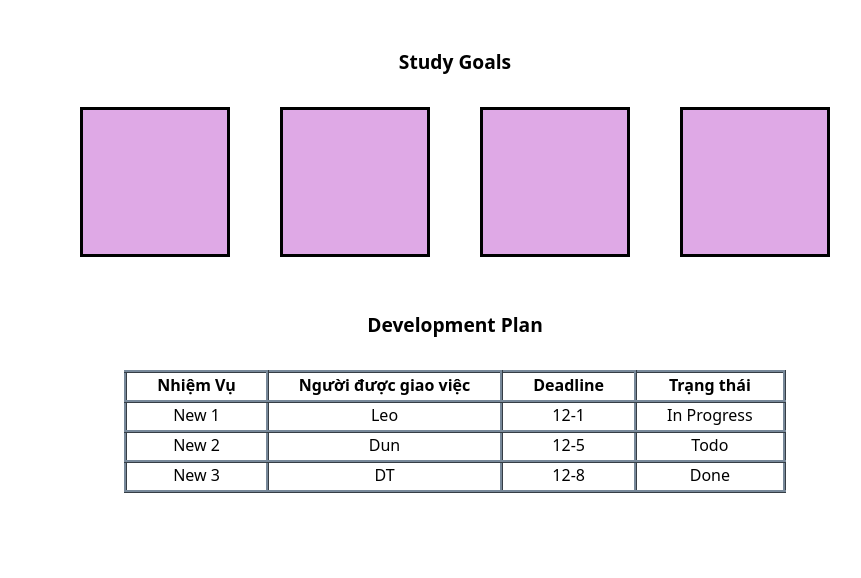
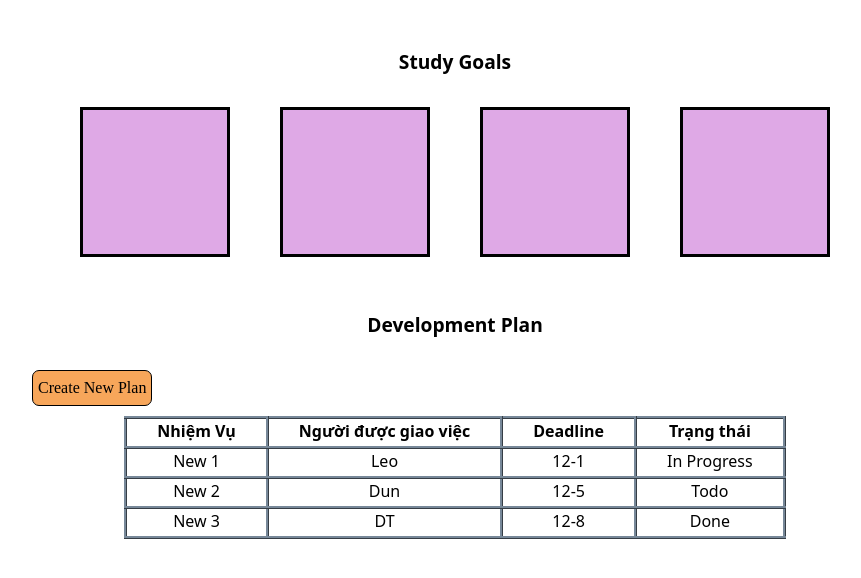
Before and after one commit to Dun2901/Study-Planner-Project, a React (Create React App) app: page / in a window 1280 px wide. Shown: the top 578 px of the page, without its empty margins (185-1046 px from the left). Built offline with nearby package versions, Linux system fonts and the light colour scheme.

Commit message:
Add Create New Plan button with no functionality

```diff
--- a/src/components/Development Plan/dev-plan.css
+++ b/src/components/Development Plan/dev-plan.css
@@ -16,3 +16,12 @@ body {
     border-collapse: collapse;
     text-align: center;
 }
+.create-button {
+    background-color: #F7A65A;
+    padding: 5px 5px 5px 5px;
+    border-color: black;
+    border-radius: 7px;
+    border-width: 1px;
+    font-family: cursive;
+    margin-bottom: 10px;
+}
--- a/src/components/Development Plan/dev-plan.js
+++ b/src/components/Development Plan/dev-plan.js
@@ -1,11 +1,20 @@
 import "./dev-plan.css";
 
 function DevPlan() {
+    // const addRow = function() {
+    //   var table = document.getElementById("devPlan");
+    //   var row = table.insertRow(table.rows.length);
+    //   var cell1 = row.insertCell(0);
+    //   var cell2 = row.insertCell(1);
+    //   cell1.innerHTML = "New Row Data 1";
+    //   cell2.innerHTML = "New Row Data 2";
+    // }
     return (
         <div>
           <div className="title">Development Plan</div>
+          <button class="create-button" onclick={"addRow()"}>Create New Plan</button>
           <body>
-            <table>
+            <table id="devPlan">
               <thead>
                 <tr>
                   <th>Nhiệm Vụ</th>
```
